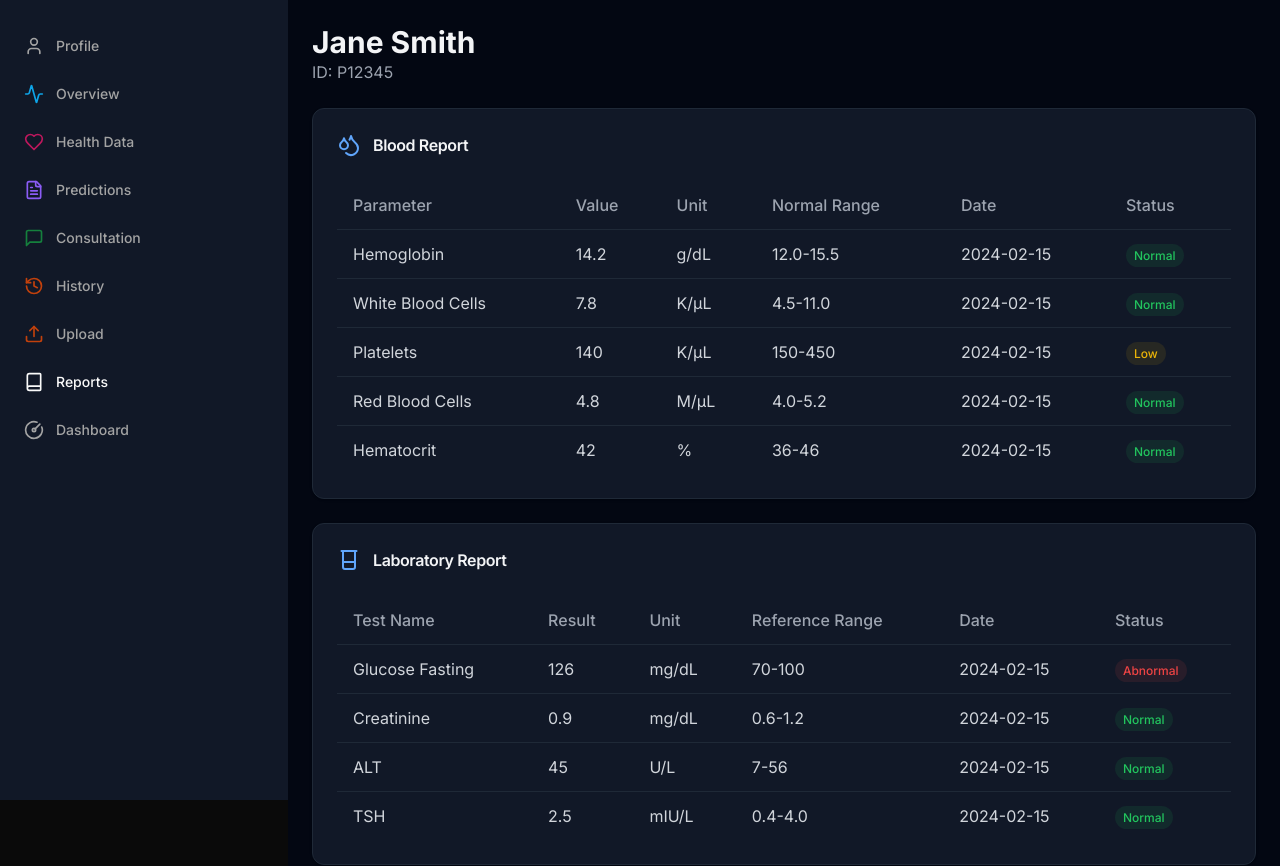
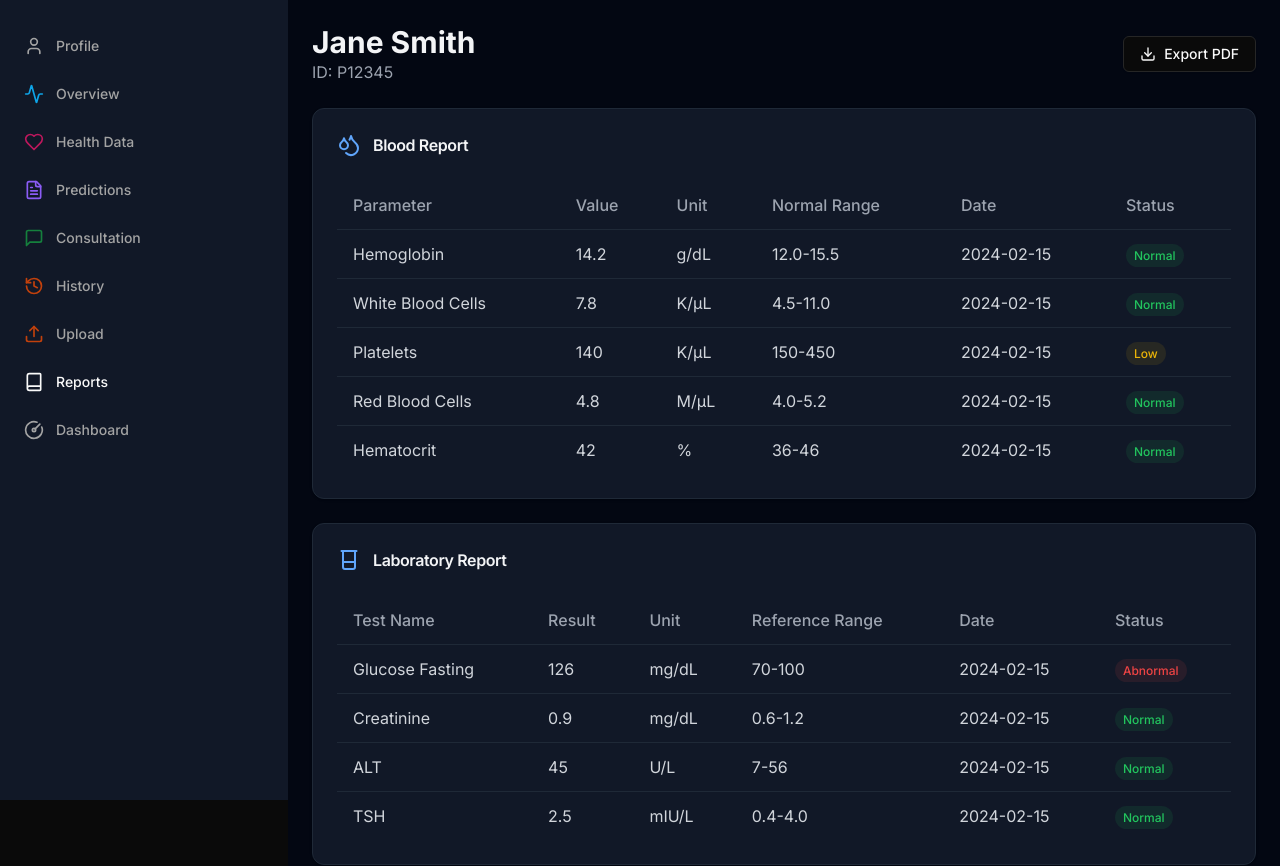
Before and after one commit to Shash-04/ML-Healthcare, a Next.js app: page /dashboards/reports in a window 1280 px wide. Shown: the top 866 px of the page. Built offline with nearby package versions, Linux system fonts and the light colour scheme.

Commit message:
new export button

```diff
--- a/package.json
+++ b/package.json
@@ -17,6 +17,8 @@
     "cloudinary": "^1.41.3",
     "clsx": "^2.1.1",
     "formidable": "^3.5.2",
+    "jspdf": "^2.5.2",
+    "jspdf-autotable": "^3.8.4",
     "lucide": "^0.475.0",
     "lucide-react": "^0.475.0",
     "mongodb": "^6.13.1",
@@ -29,7 +31,6 @@
     "next-connect": "^1.0.0",
     "next-themes": "^0.4.4",
     "radix-ui": "^1.1.3",
-
     "react": "^19.0.0",
     "react-chartjs-2": "^5.3.0",
     "react-dom": "^19.0.0",
--- a/src/app/api/fitbit-dummy-data/route.ts
+++ b/src/app/api/fitbit-dummy-data/route.ts
@@ -26,7 +26,7 @@ export async function GET(req: NextRequest) {
       // Send the first response immediately      sendData();
 
       // Stream data every minute (60000 ms)
-      const interval = setInterval(sendData, 4500);
+      const interval = setInterval(sendData, 3000);
 
       // Cleanup function when client disconnects
       controller.close = () => clearInterval(interval);
--- a/src/app/dashboards/reports/PatientOverview.tsx
+++ b/src/app/dashboards/reports/PatientOverview.tsx
@@ -1,8 +1,9 @@
 import React from 'react';
 import { Card, CardContent, CardHeader, CardTitle } from "@/components/ui/card";
-import { Activity, FileText, Beaker, Droplets,FlaskConical } from 'lucide-react';
+import { Activity, FileText, Beaker, Droplets, FlaskConical } from 'lucide-react';
+import ExportPDFButton from '@/components/ExportPDFButton'
 
-// TypeScript interfaces
+
 interface BloodReport {
   parameter: string;
   value: number | string;
@@ -39,7 +40,7 @@ interface PatientData {
 }
 
 // Dummy data
-const patientData: PatientData = {
+const patientData: PatientData ={
   id: "P12345",
   name: "Jane Smith",
   bloodReports: [
@@ -136,6 +137,11 @@ const PatientOverview = () => {
           <h1 className="text-3xl font-bold text-gray-100">{patientData.name}</h1>
           <p className="text-gray-400">ID: {patientData.id}</p>
         </div>
+        <div> <ExportPDFButton
+          data={patientData}
+          fileName="user-data"
+          title="User Data Report"
+        /></div>
       </div>
 
       {/* Blood Report */}
--- a/src/app/dashboards/reports/page.tsx
+++ b/src/app/dashboards/reports/page.tsx
@@ -1,5 +1,6 @@
 import React from 'react'
 import PatientOverview from './PatientOverview'
+import ExportPDFButton from '@/components/ExportPDFButton'
 
 function page() {
   return (
--- /dev/null
+++ b/src/components/ExportPDFButton.tsx
@@ -0,0 +1,168 @@
+"use client"
+
+import React from 'react'
+import { Download } from 'lucide-react'
+import { Button } from "@/components/ui/button"
+import jsPDF from 'jspdf'
+import autoTable from 'jspdf-autotable'
+
+interface PatientData {
+  id: string
+  name: string
+  bloodReports: {
+    parameter: string
+    value: number
+    unit: string
+    normalRange: string
+    status: string
+    date: string
+  }[]
+  labReports: {
+    testName: string
+    result: string
+    unit: string
+    referenceRange: string
+    status: string
+    date: string
+  }[]
+  medications: {
+    name: string
+    dosage: string
+    frequency: string
+    startDate: string
+  }[]
+  allergies: string[]
+  recentDiagnosis: string
+}
+
+interface ExportButtonProps {
+    data: PatientData
+  fileName?: string
+}
+
+const ExportPDFButton = ({
+  data,
+  fileName = 'patient_report'
+}: ExportButtonProps) => {
+  const exportToPDF = () => {
+    const doc = new jsPDF()
+
+    // Add patient info
+    doc.setFontSize(20)
+    doc.text('Patient Medical Report', 14, 15)
+
+    doc.setFontSize(12)
+    doc.text(`Patient Name: ${data.name}`, 14, 25)
+    doc.text(`Patient ID: ${data.id}`, 14, 32)
+    doc.text(`Recent Diagnosis: ${data.recentDiagnosis}`, 14, 39)
+
+    // Add allergies
+    doc.setFontSize(14)
+    doc.text('Allergies:', 14, 50)
+    doc.setFontSize(12)
+    doc.text(data.allergies.join(', '), 14, 57)
+
+    // Add blood reports
+    doc.setFontSize(14)
+    doc.text('Blood Reports:', 14, 70)
+
+    const bloodReportHeaders = ['Parameter', 'Value', 'Unit', 'Normal Range', 'Status', 'Date']
+    const bloodReportRows = data.bloodReports.map(report => [
+      report.parameter,
+      report.value.toString(),
+      report.unit,
+      report.normalRange,
+      report.status.toUpperCase(),
+      new Date(report.date).toLocaleDateString()
+    ])
+
+    autoTable(doc, {
+      head: [bloodReportHeaders],
+      body: bloodReportRows,
+      startY: 75,
+      styles: { fontSize: 10 },
+      headStyles: {
+        fillColor: [66, 66, 66],
+        textColor: 255,
+        fontStyle: 'bold'
+      },
+      alternateRowStyles: {
+        fillColor: [245, 245, 245]
+      }
+    })
+
+    // Add lab reports
+    const finalY = (doc as any).lastAutoTable.finalY + 15
+    doc.setFontSize(14)
+    doc.text('Lab Reports:', 14, finalY)
+
+    const labReportHeaders = ['Test Name', 'Result', 'Unit', 'Reference Range', 'Status', 'Date']
+    const labReportRows = data.labReports.map(report => [
+      report.testName,
+      report.result,
+      report.unit,
+      report.referenceRange,
+      report.status.toUpperCase(),
+      new Date(report.date).toLocaleDateString()
+    ])
+
+    autoTable(doc, {
+      head: [labReportHeaders],
+      body: labReportRows,
+      startY: finalY + 5,
+      styles: { fontSize: 10 },
+      headStyles: {
+        fillColor: [66, 66, 66],
+        textColor: 255,
+        fontStyle: 'bold'
+      },
+      alternateRowStyles: {
+        fillColor: [245, 245, 245]
+      }
+    })
+
+    // Add medications
+    const finalY2 = (doc as any).lastAutoTable.finalY + 15
+    doc.setFontSize(14)
+    doc.text('Current Medications:', 14, finalY2)
+
+    const medicationHeaders = ['Medication', 'Dosage', 'Frequency', 'Start Date']
+    const medicationRows = data.medications.map(med => [
+      med.name,
+      med.dosage,
+      med.frequency,
+      new Date(med.startDate).toLocaleDateString()
+    ])
+
+    autoTable(doc, {
+      head: [medicationHeaders],
+      body: medicationRows,
+      startY: finalY2 + 5,
+      styles: { fontSize: 10 },
+      headStyles: {
+        fillColor: [66, 66, 66],
+        textColor: 255,
+        fontStyle: 'bold'
+      },
+      alternateRowStyles: {
+        fillColor: [245, 245, 245]
+      }
+    })
+
+    // Save PDF
+    doc.save(`${fileName}.pdf`)
+  }
+
+  return (
+    <Button
+      onClick={exportToPDF}
+      className="flex items-center gap-2"
+      variant="outline"
+    >
+      <Download className="h-4 w-4" />
+      Export PDF
+    </Button>
+  )
+}
+
+export default ExportPDFButton
```
Also changed, not shown: 1 other file (tests, documents, lock files or other folders).
